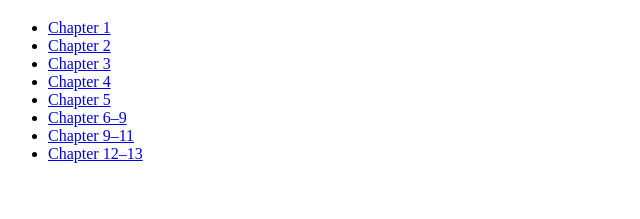
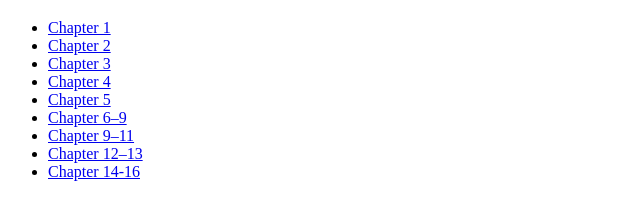
Before and after one commit to kamizox/JS-Assignment-No_1, a plain HTML site: page index.html in a window 1280 px wide. Shown: the part 61-280 px from the top of the page, without its empty margins (0-640 px from the left). Drawn offline with Linux system fonts and the light colour scheme.

Commit message:
Ch_14-16 Completed

```diff
--- a/index.html
+++ b/index.html
@@ -15,6 +15,7 @@
     <li><a href="./CHAPTER_6-9/index.html" target="_blank">Chapter 6–9</a></li>
     <li><a href="./CHAPTER_9-11/index.html" target="_blank">Chapter 9–11</a></li>
     <li><a href="./CHAPTER_12-13/index.html" target="_blank">Chapter 12–13</a></li>
+    <li><a href="./CHAPTER_14-16/index.html" target="_blank">Chapter 14-16</a></li>
   </ul>
 </body>
 </html>
```
